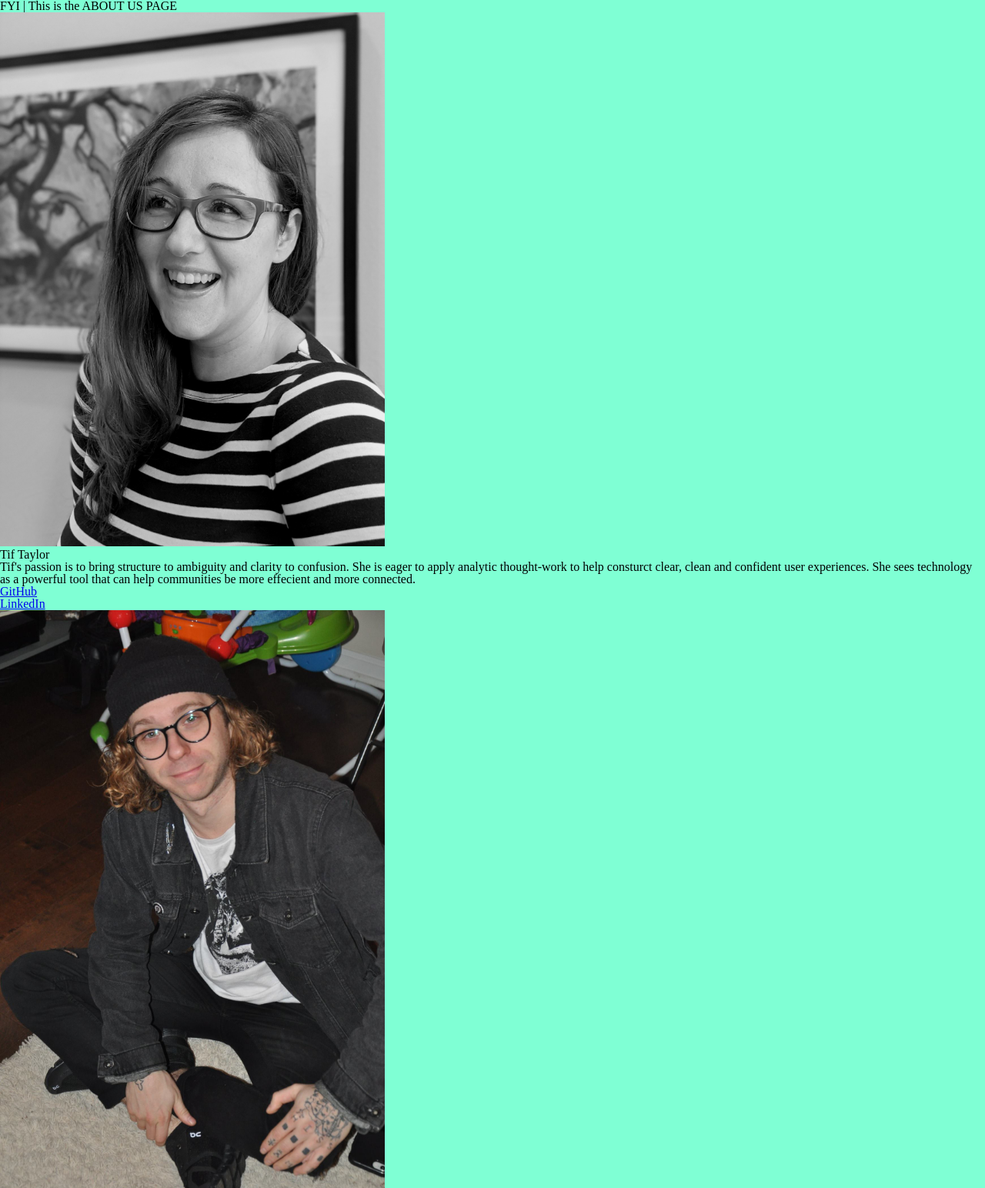
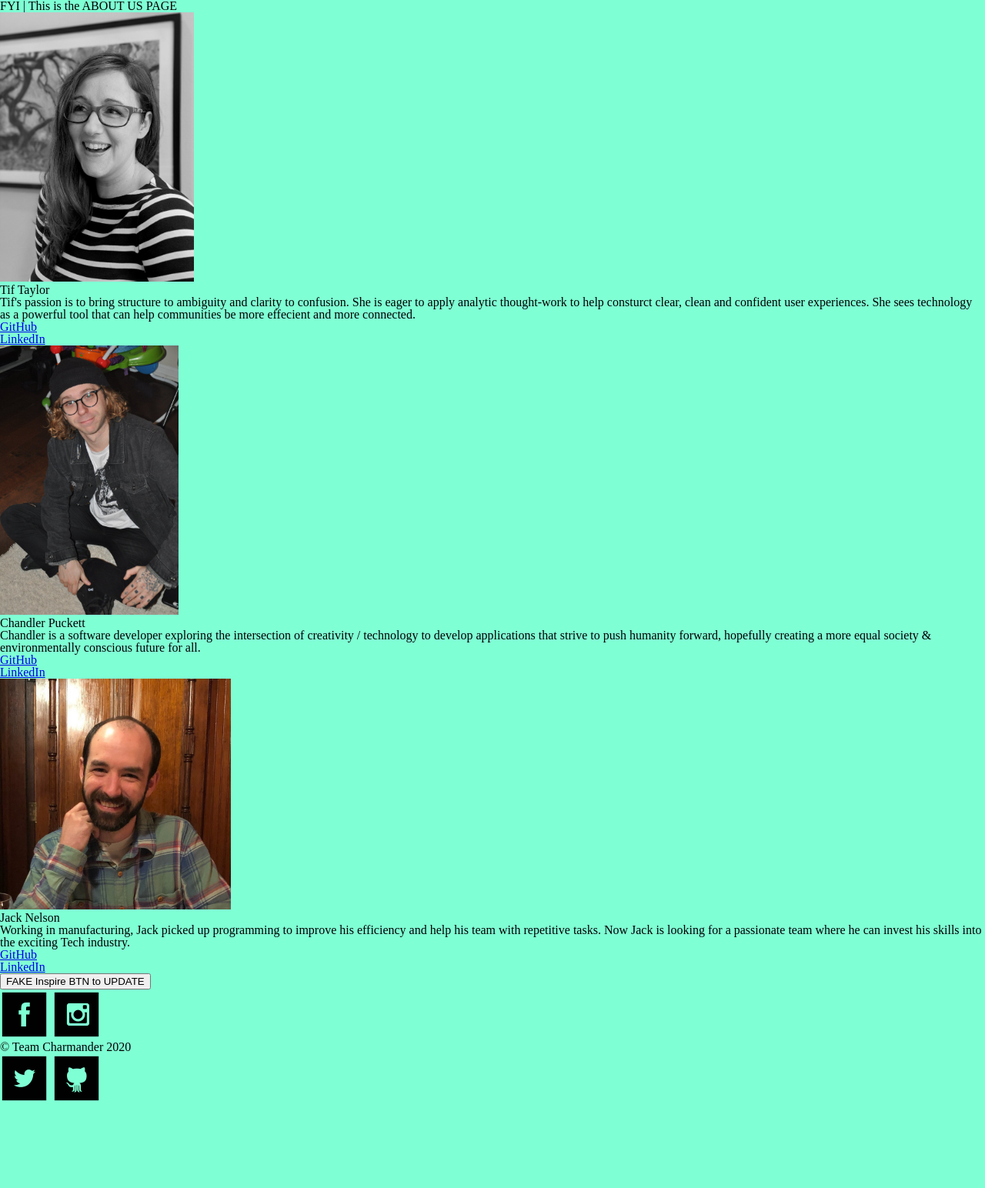
Before and after one commit to team-charmander-blaze/respite, a Node server app: template views/pages/about.ejs in a window 1280 px wide. Shown: the part 99-1643 px from the top of the page at 77% size. After the commit the page ends 1530 px from the top, so only its background shows below. Run offline with Node 20, Linux system fonts and the light colour scheme; the template is opened without the code that fills it, so the values that code supplies are empty.

Commit message:
Added | aboutus render in callback and fixed things

```diff
--- a/server.js
+++ b/server.js
@@ -38,7 +38,6 @@ app.post('/gallery', saveInfo);
 function homePage (req, res) {
   res.render('pages/index');
 }
-
 
 
 function renderGallery (req, res) {
@@ -130,7 +129,7 @@ function saveInfo (req, res) {
 
 
 function renderAboutUs (req, res) {
-
+  res.render('pages/about')
 }
 
 
--- a/views/layout/header.ejs
+++ b/views/layout/header.ejs
@@ -18,7 +18,7 @@
         <li><a href="/">Home</a></li>
         <li><a href="/gallery">Gallery</a></li>
         <li><a href="/favorites">Favorites</a></li>
-        <li><a href="/about">About Us</a></li>
+        <li><a href="/aboutus">About Us</a></li>
       </ul>
     </div>
 
--- a/views/pages/about.ejs
+++ b/views/pages/about.ejs
@@ -10,7 +10,7 @@
 
   <section class="bio-card">
 
-    <img src="/public/img/tif.jpg" alt="tif">
+    <img src="/img/tif.jpg" alt="tif" style="height: 350px">
 
     <div class="about-text">
       <h2>Tif Taylor</h2>
@@ -29,7 +29,7 @@
 
   <section class="bio-card">
 
-    <img src="/public/img/chandler.jpg" alt="chandler">
+    <img src="/img/chandler.jpg" alt="chandler" style="height: 350px">
 
     <div class="about-text">
       <h2>Chandler Puckett</h2>
@@ -48,7 +48,7 @@
 
   <section class="bio-card">
 
-    <img src="/public/img/jack.jpg" alt="jack">
+    <img src="/img/jack.jpg" alt="jack" style="height: 300px">
 
     <div class="about-text">
       <h2>Jack Nelson</h2>
```
